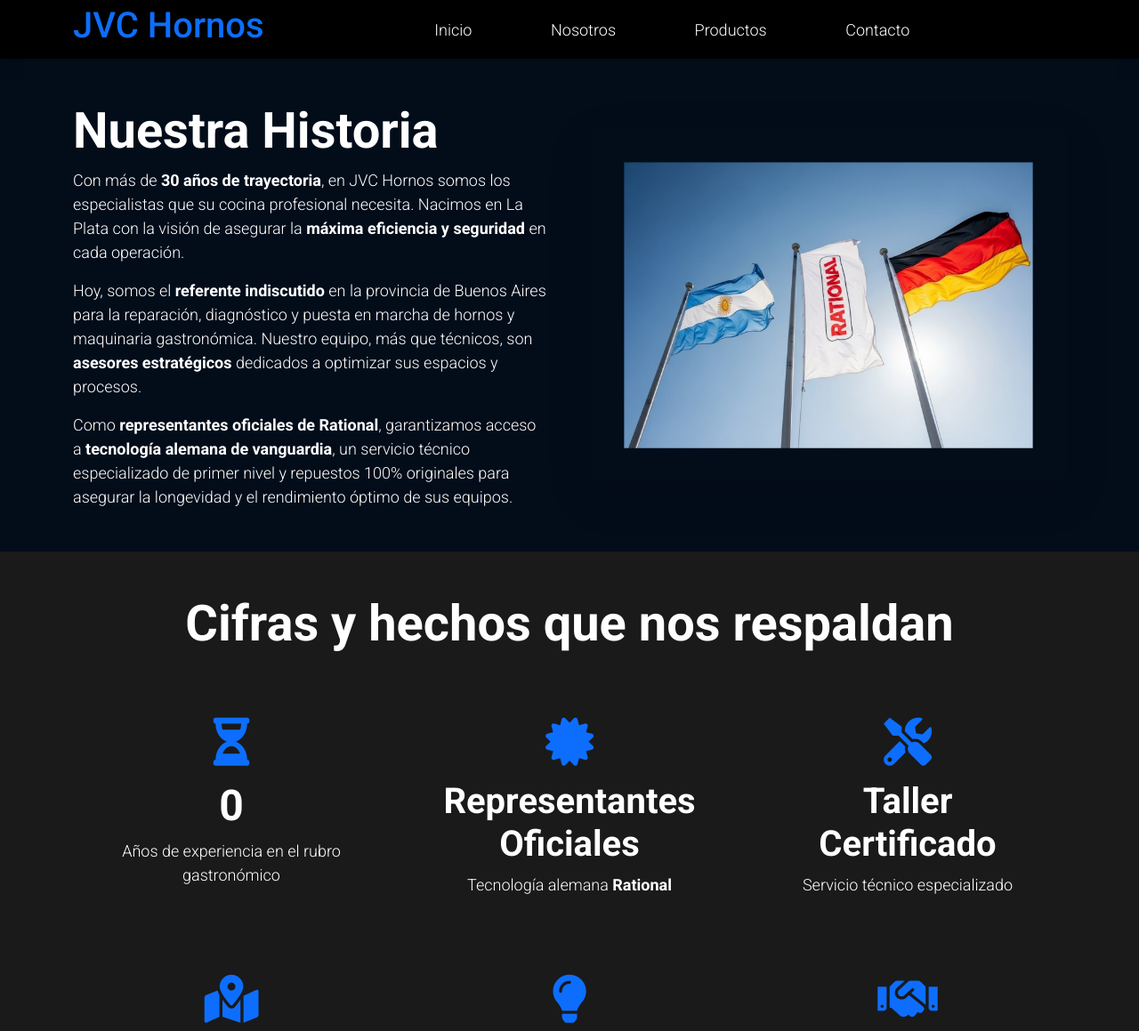
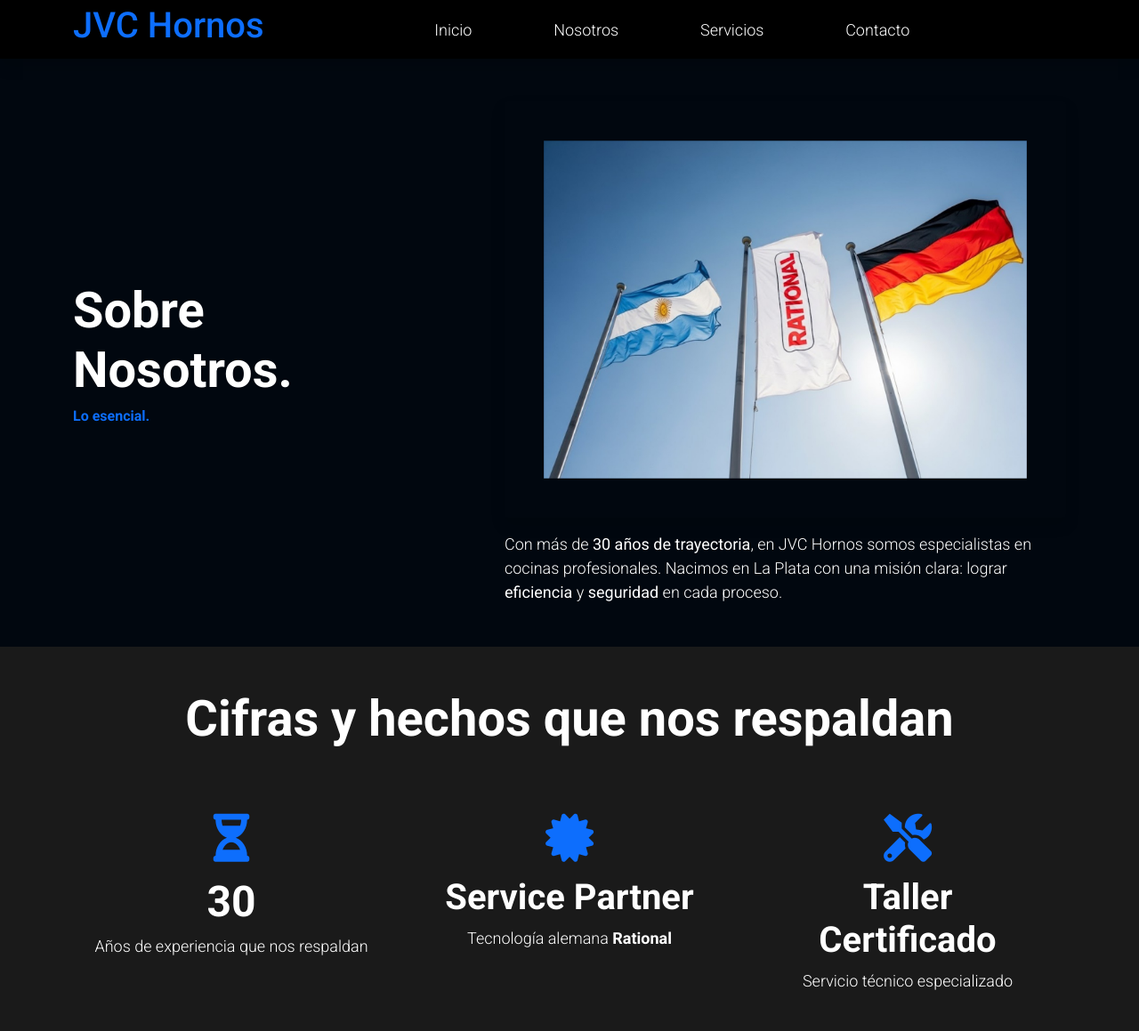
Before and after one commit to M4RSH4L/JVC-Hornos, a plain HTML site: page about.html in a window 1280 px wide. Shown: the top 1159 px of the page at 89% size. Drawn offline with Linux system fonts and the light colour scheme.

Commit message:
cmm, styles, services, home

```diff
--- a/about.html
+++ b/about.html
@@ -47,7 +47,7 @@
                             <a class="nav-link" href="about.html">Nosotros</a>
                         </li>
                         <li class="nav-item">
-                            <a class="nav-link" href="">Productos</a>
+                            <a class="nav-link" href="s">Servicios</a>
                         </li>
                         <li class="nav-item">
                             <a class="nav-link" href="contact.html">Contacto</a>
@@ -80,31 +80,38 @@
 
 
 
-   <section class="about-us-section py-5 py-lg-7 bg-dark text-white">
-    <div class="container">
-        <div class="row align-items-center flex-column-reverse flex-lg-row gx-5">
-            <div class="col-12 col-lg-6 mt-4 mt-lg-0">
-                <div class="about-us-content text-center text-lg-start">
-                    <h2 class="display-4 fw-bold mb-4 interactive-title"> Nuestra Historia</h2>
-                    <p class="lead text-white-75 mb-4 animate-fade-in">
-                        Con más de <span class="fw-bold">30 años de trayectoria</span>, en JVC Hornos somos los especialistas que su cocina profesional necesita. Nacimos en La Plata con la visión de asegurar la <span class="fw-bold">máxima eficiencia y seguridad</span> en cada operación.
-                    </p>
-                    <p class="text-white-75 mb-4 animate-fade-in delay-1">
-                        Hoy, somos el <span class="fw-bold">referente indiscutido</span> en la provincia de Buenos Aires para la reparación, diagnóstico y puesta en marcha de hornos y maquinaria gastronómica. Nuestro equipo, más que técnicos, son <span class="fw-bold">asesores estratégicos</span> dedicados a optimizar sus espacios y procesos.
-                    </p>
-                    <p class="text-white-75 mb-0 animate-fade-in delay-2">
-                        Como <span class="fw-bold">representantes oficiales de Rational</span>, garantizamos acceso a <span class="fw-bold">tecnología alemana de vanguardia</span>, un servicio técnico especializado de primer nivel y repuestos 100% originales para asegurar la longevidad y el rendimiento óptimo de sus equipos.
-                    </p>
-                </div>
-            </div>
-            <div class="col-12 col-lg-6">
-                <div class="about-us-image text-center text-lg-end">
-                    <img class="img-fluid rounded shadow-lg animate-scale-in" src="assets/img/rational alem.jpeg" alt="Banderas de Argentina y Alemania con logo de Rational">
-                </div>
-            </div>
+<section class="about-us-section py-5 bg-dark text-white">
+  <div class="container">
+    <div class="row gx-5 align-items-center">
+
+      <!-- Columna izquierda (Título) -->
+      <div class="col-12 col-lg-5 mb-4 mb-lg-0 text-center text-lg-start">
+        <h2 class="display-4 fw-bold mb-0">
+          <span class="d-block">Sobre</span>
+          <span class="">Nosotros.</span>
+          <span class="text-success fs-6 fw-semibold mt-2 d-block">Lo esencial.</span>
+        </h2>
+      </div>
+
+      <!-- Columna derecha (imagen + texto) -->
+      <div class="col-12 col-lg-7">
+        <div class="d-flex flex-column align-items-center align-items-lg-start text-center text-lg-start">
+
+          <!-- Imagen -->
+          <img src="assets/img/rational alem.jpeg" alt="Banderas" class="img-fluid rounded custom-img mb-3 shadow">
+
+          <!-- Texto breve -->
+          <p class="lead text-white-75 px-2 px-lg-0 mb-0" style="">
+            Con más de <strong>30 años de trayectoria</strong>, en JVC Hornos somos especialistas en cocinas profesionales. Nacimos en La Plata con una misión clara: lograr <strong>eficiencia</strong> y <strong>seguridad</strong> en cada proceso.
+          </p>
+
         </div>
+      </div>
+
     </div>
+  </div>
 </section>
+
 
 
 
@@ -122,8 +129,8 @@
                     <div class="fact-icon mb-3">
                         <i class="fas fa-hourglass-half fa-3x text-primary"></i> </div>
                     <div class="fact-content flex-grow-1">
-                        <h3 class="fact-number display-5 fw-bold text-white mb-2" data-target="30">0</h3>
-                        <p class="fact-description lead text-white-75">Años de experiencia en el rubro gastronómico</p>
+                        <h3 class="fact-number display-5 fw-bold text-white mb-2" data-target="30">30</h3>
+                        <p class="fact-description lead text-white-75">Años de experiencia que nos respaldan</p>
                     </div>
                 </div>
             </div>
@@ -133,7 +140,7 @@
                     <div class="fact-icon mb-3">
                         <i class="fas fa-certificate fa-3x text-primary"></i> </div>
                     <div class="fact-content flex-grow-1">
-                        <h3 class="fact-number display-6 fw-bold text-white mb-2">Representantes Oficiales</h3>
+                        <h3 class="fact-number display-6 fw-bold text-white mb-2">Service Partner</h3>
                         <p class="fact-description lead text-white-75">Tecnología alemana <span class="fw-bold">Rational</span></p>
                     </div>
                 </div>
--- a/assets/css/templatemo.css
+++ b/assets/css/templatemo.css
@@ -60,9 +60,9 @@
 .text-muted { color: #bcbcbc !important;}
 .text-success { color: #0d6efd !important;}
 .text-light { color: #cfd6e1 !important;}
-.bg-dark { background-color: #030d1a !important}
+.bg-dark { background-color: #01070f !important;}
 .bg-light { background-color: #030d1a !important;}
-.bg-black { background-color: #030d1a !important;}
+.bg-black { background-color: #01070f  !important;}
 .bg-success { background-color: #0d0d0d !important;}
 .btn-success {
   background-color: #0d6efd !important;
```
Also changed, not shown: index.html (+6 -1 lines), servicios.html (+6 -6 lines), assets/img/product.jpg (added), assets/img/servicios.jpg (added).
